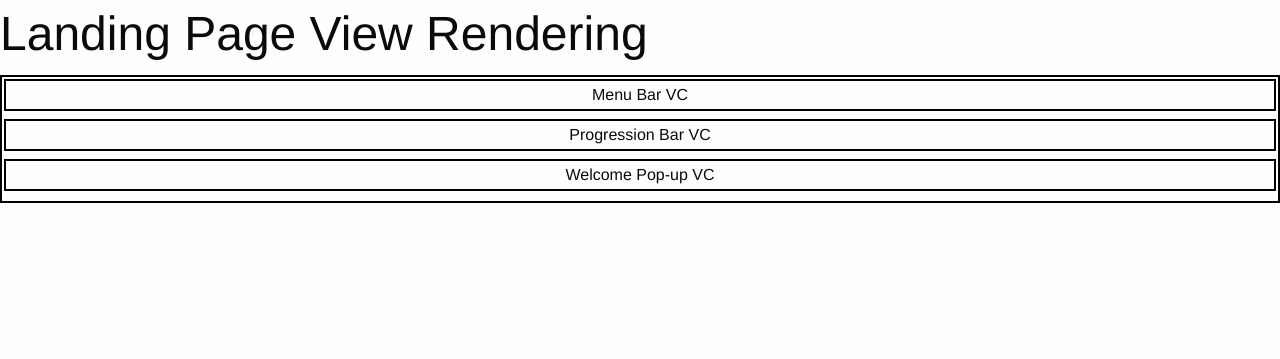
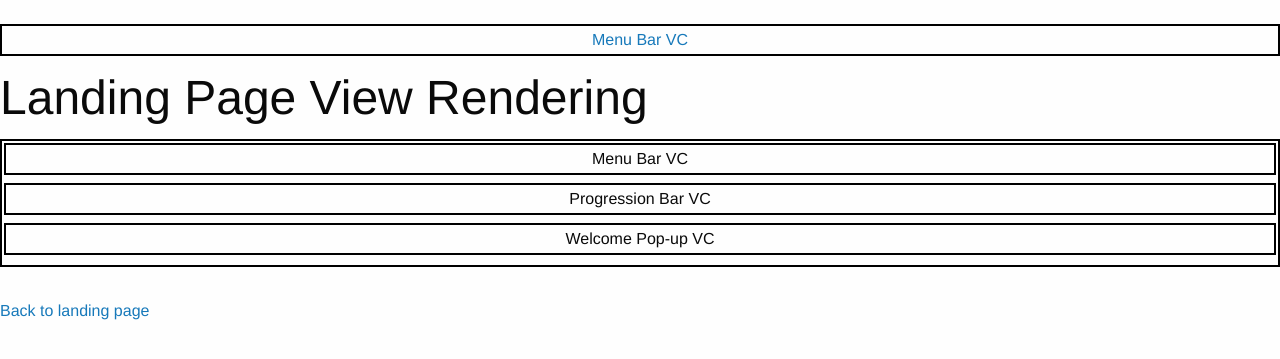
Before and after one commit to rl-institut/open_plan, a FastAPI app: page /landingpage in a window 1280 px wide. Shown: the top 359 px of the page. Run offline with FastAPI, Linux system fonts and the light colour scheme; some libraries are stand-ins or nearby versions.

Commit message:
Add redundant view components to the index

```diff
--- a/src/GUI_draft/templates/base.html
+++ b/src/GUI_draft/templates/base.html
@@ -10,11 +10,15 @@
         crossorigin="anonymous" />
     <link rel="stylesheet" href="static/css/style.css">
 </head>
-<body>
+<br>
 
+<div title="CLick here"><a href="/menubar">Menu Bar VC</a></div>
 
 {% block content %}
 {% endblock content %}
 
+</br>
+<a href="/">Back to landing page</a>
+
 </body>
 </html>
```
